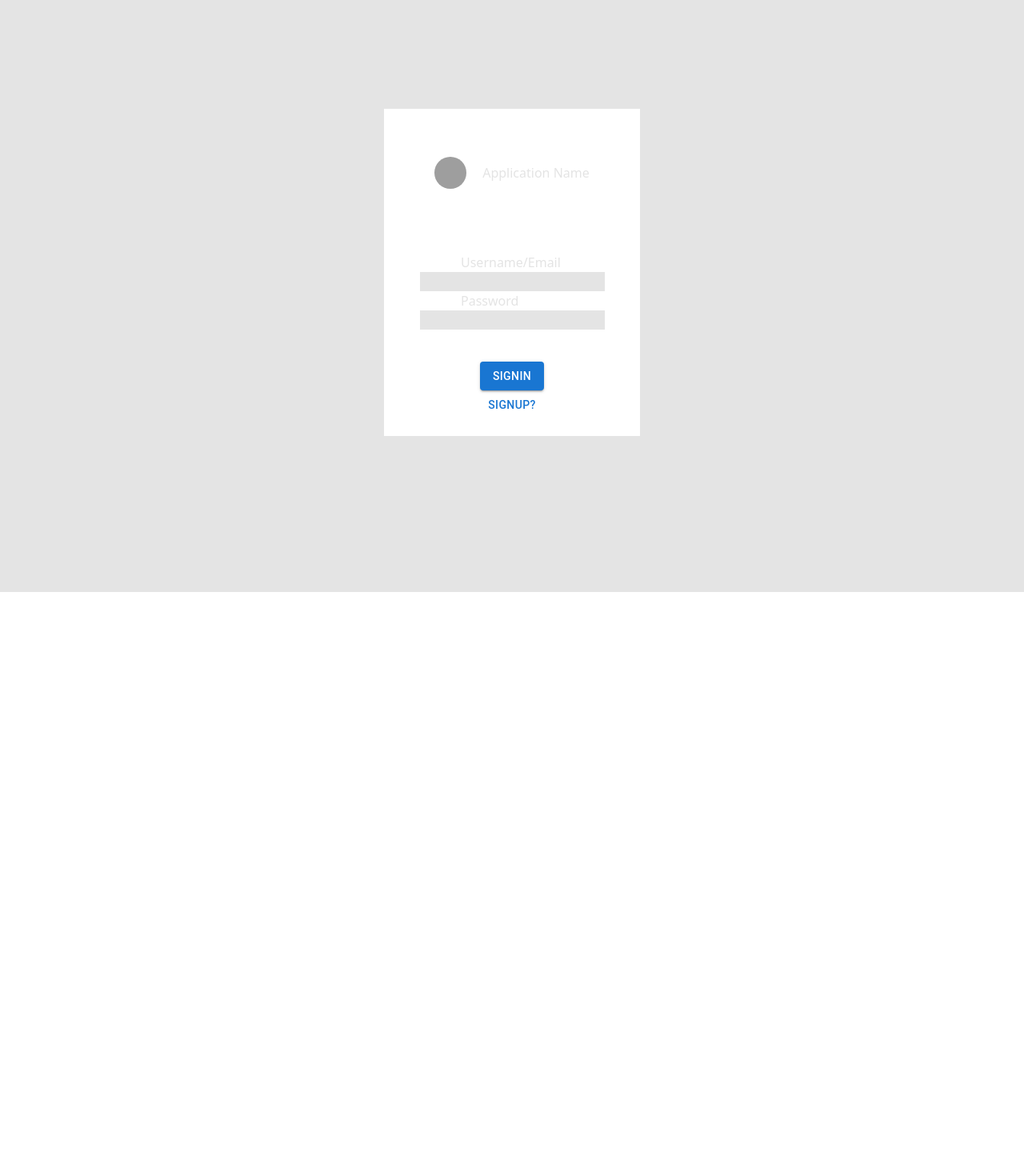
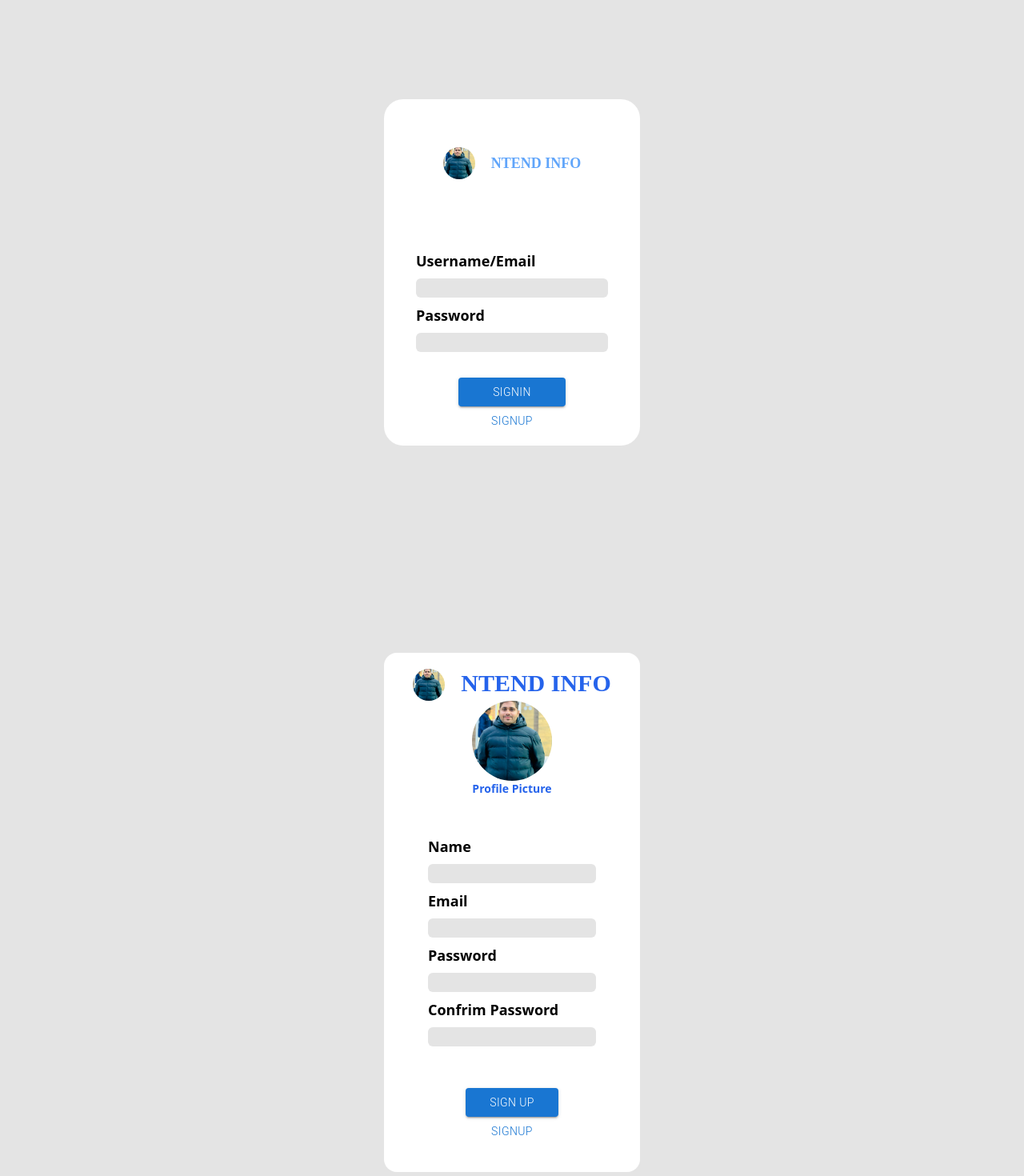
Before and after one commit to muhammad-suleman-awan/ntend-app, a React (Create React App) app: page / in a window 1280 px wide. Shown: the part 60-1530 px from the top of the page at 80% size. Before the commit the page ends 800 px from the top, so only its background shows below. Built offline with nearby package versions, Linux system fonts and the light colour scheme; grey boxes are pictures that could not be loaded.

Commit message:
Create Sign Up page

```diff
--- a/src/Components/login/index.js
+++ b/src/Components/login/index.js
@@ -1,44 +1,13 @@
 import React from "react";
 import Login from "./login";
-import { applicationColor } from "../../Constants/color";
-import { Avatar, Button } from "@mui/material";
+import Signup from "./signup";
 
 const LoginApp = () => {
   return (
-    <div
-      style={{ backgroundColor: applicationColor.red }}
-      className=" flex flex-col justify-center h-screen items-center mt-30 py-5"
-    >
-      <div
-        style={{ color: applicationColor.red }}
-        className=" bg-white w-full lg:w-1/4 md:w-1/3 sm:w-1/2 flex  justify-center items-center gap-5 h-40"
-      >
-        <div id="log">
-          <Avatar alt="Remy Sharp" src="/static/images/avatar/1.jpg" />
-        </div>
-        <div id="appName">Application Name</div>
-      </div>
-      <div
-        style={{ color: applicationColor.red }}
-        className="asdf bg-white w-full lg:w-1/4 md:w-1/3 sm:w-1/2 h-45 flex flex-col items-center py-5"
-      >
-        <span className="w-2/5 flex">Username/Email</span>
-        <input style={{ backgroundColor: applicationColor.red }}></input>
-        <span className="w-2/5 flex">Password</span>
-        <input style={{ backgroundColor: applicationColor.red }}></input>
-      </div>
-      <div
-        style={{ color: applicationColor.red }}
-        className="asdf bg-white w-full lg:w-1/4 md:w-1/3 sm:w-1/2 flex flex-col justify-center items-center py-5"
-      >
-        <Button variant="contained" className="w-3/12">
-          Signin
-        </Button>
-        <Button variant="text" className="w-3/12">
-          Signup?
-        </Button>
-      </div>
-    </div>
+<>
+  <Login></Login>
+  <Signup></Signup>
+</>
   );
 };
 
--- a/src/Components/login/login.js
+++ b/src/Components/login/login.js
@@ -1,26 +1,63 @@
-import { Button, TextField } from "@mui/material";
 import React from "react";
-
+import { applicationColor } from "../../Constants/color";
+import { Avatar, Button } from "@mui/material";
+import pic from "../pic.jpg";
 const Login = () => {
   return (
-    <div className="App">
-    <form className="form">
-      <TextField
-        labelText="Email"
-        id="email"
-        type="text"
-      />
-      <TextField
-        labelText="Password"
-        id="password"
-        type="password"
-      />
-
-      <Button type="button" color="primary" className="form__custom-button">
-        Log in
-      </Button>
-    </form>
-  </div>
+    <div
+      style={{ backgroundColor: applicationColor.red }}
+      className=" flex flex-col justify-center h-screen items-center mt-30 py-5"
+    >
+      <div className=" bg-white w-full lg:w-1/4 md:w-1/3 sm:w-1/2 rounded-3xl F">
+        <div
+          style={{ color: applicationColor.red }}
+          className=" flex  justify-center items-center gap-5 h-40"
+        >
+          <div id="log">
+            <Avatar alt="Remy Sharp" src={pic} />
+          </div>
+          <div id="appName">
+            {" "}
+            <span
+              className="text-blue-400 text-lg font-bold font-mono	"
+              style={{ fontFamily: "cursive" }}
+            >
+              NTEND INFO
+            </span>
+          </div>
+        </div>
+        <div
+          style={{ color: applicationColor.red }}
+          className="  flex flex-col items-center py-5"
+        >
+          <span className="w-2/5 flex w-9/12 py-2 text-black text-lg font-semibold">
+            Username/Email
+          </span>
+          <input
+            style={{ backgroundColor: applicationColor.red }}
+            className="rounded-md w-9/12"
+          ></input>
+          <span className="w-2/5 flex w-9/12 py-2 text-black text-lg font-semibold">
+            Password
+          </span>
+          <input
+            style={{ backgroundColor: applicationColor.red }}
+            className="rounded-md w-9/12"
+          ></input>
+        </div>
+        <div
+          style={{ color: applicationColor.red }}
+          className="flex flex-col justify-center items-center py-3"
+        >
+          <Button variant="contained" className="w-5/12 rounded-2xl	">
+            <span className=" font-light">Signin</span>
+          </Button>
+          <Button variant="text" className="w-3/12">
+            <span className="font-light">Signup</span>
+          </Button>
+        </div>
+      </div>
+    </div>
   );
 };
 
--- /dev/null
+++ b/src/Components/login/signup.js
@@ -0,0 +1,85 @@
+import { Avatar, Button } from "@mui/material";
+import React from "react";
+import pic from "../pic.jpg";
+import { applicationColor } from "../../Constants/color";
+
+const Signup = () => {
+  return (
+    <div
+      style={{ backgroundColor: applicationColor.red }}
+      className="flex justify-center items-center h-screen "
+    >
+      <div className="flex flex-col rounded-2xl  bg-white  gap-5 py-5 my-5 justify-center h-1/ w-full  lg:w-1/4 md:w-1/3 sm:w-1/2 px-5">
+        <div className="">
+          <div id="log" className="flex justify-center gap-5">
+            <Avatar alt="Remy Sharp" src={pic} />
+            <span
+              className="text-blue-600 text-3xl font-bold"
+              style={{ fontFamily: "cursive" }}
+            >
+              NTEND INFO
+            </span>
+          </div>
+
+          <div className="flex justify-center flex-col  ">
+            <Avatar
+              className=" self-center"
+              alt="Remy Sharp"
+              src={pic}
+              sx={{ width: 100, height: 100 }}
+            />
+            <span className="text-blue-600 text-sm font-bold  	">
+              Profile Picture
+            </span>
+          </div>
+        </div>
+        <div
+          style={{ color: applicationColor.red }}
+          className="  flex flex-col items-center py-5"
+        >
+          <span className="w-2/5 flex w-9/12 py-2 text-black text-lg font-semibold">
+            Name
+          </span>
+          <input
+            style={{ backgroundColor: applicationColor.red }}
+            className="rounded-md w-9/12"
+          ></input>
+            <span className="w-2/5 flex w-9/12 py-2 text-black text-lg font-semibold">
+            Email
+          </span>
+          <input
+            style={{ backgroundColor: applicationColor.red }}
+            className="rounded-md w-9/12"
+          ></input>
+          <span className="w-2/5 flex w-9/12 py-2 text-black text-lg font-semibold">
+            Password
+          </span>
+          <input
+            style={{ backgroundColor: applicationColor.red }}
+            className="rounded-md w-9/12"
+          ></input>
+          <span className="w-2/5 flex w-9/12 py-2 text-black text-lg font-semibold">
+            Confrim Password
+          </span>
+          <input
+            style={{ backgroundColor: applicationColor.red }}
+            className="rounded-md w-9/12"
+          ></input>
+        </div>
+        <div
+          style={{ color: applicationColor.red }}
+          className="flex flex-col justify-center items-center py-3"
+        >
+          <Button variant="contained" className="w-5/12 rounded-4xl	">
+            <span className=" font-light">Sign up</span>
+          </Button>
+          <Button variant="text" className="w-3/12 mt-5">
+            <span className="font-light">Signup</span>
+          </Button>
+        </div>
+      </div>
+    </div>
+  );
+};
+
+export default Signup;
```
Also changed, not shown: src/Components/pic.jpg (added), src/Components/robots.txt (renamed from public/robots.txt).
